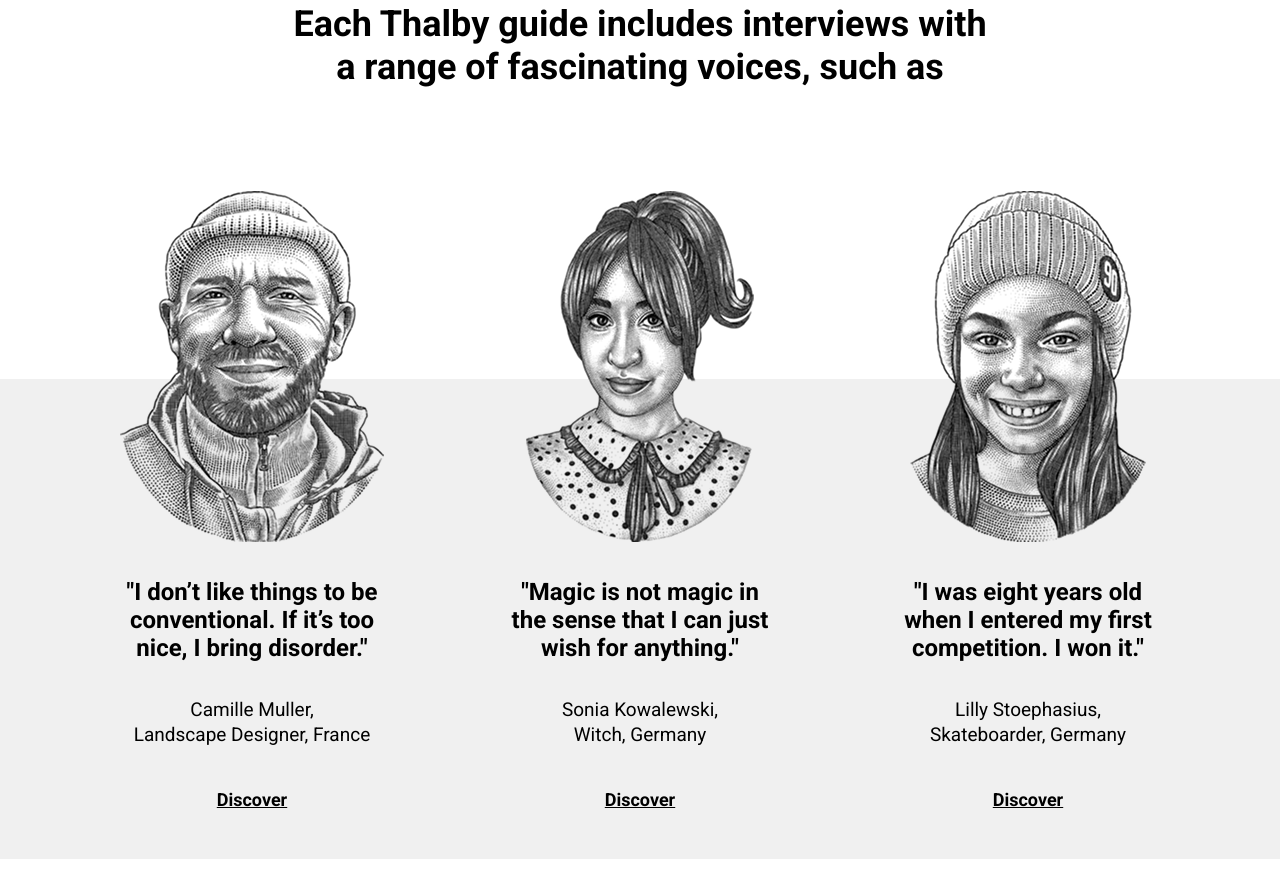
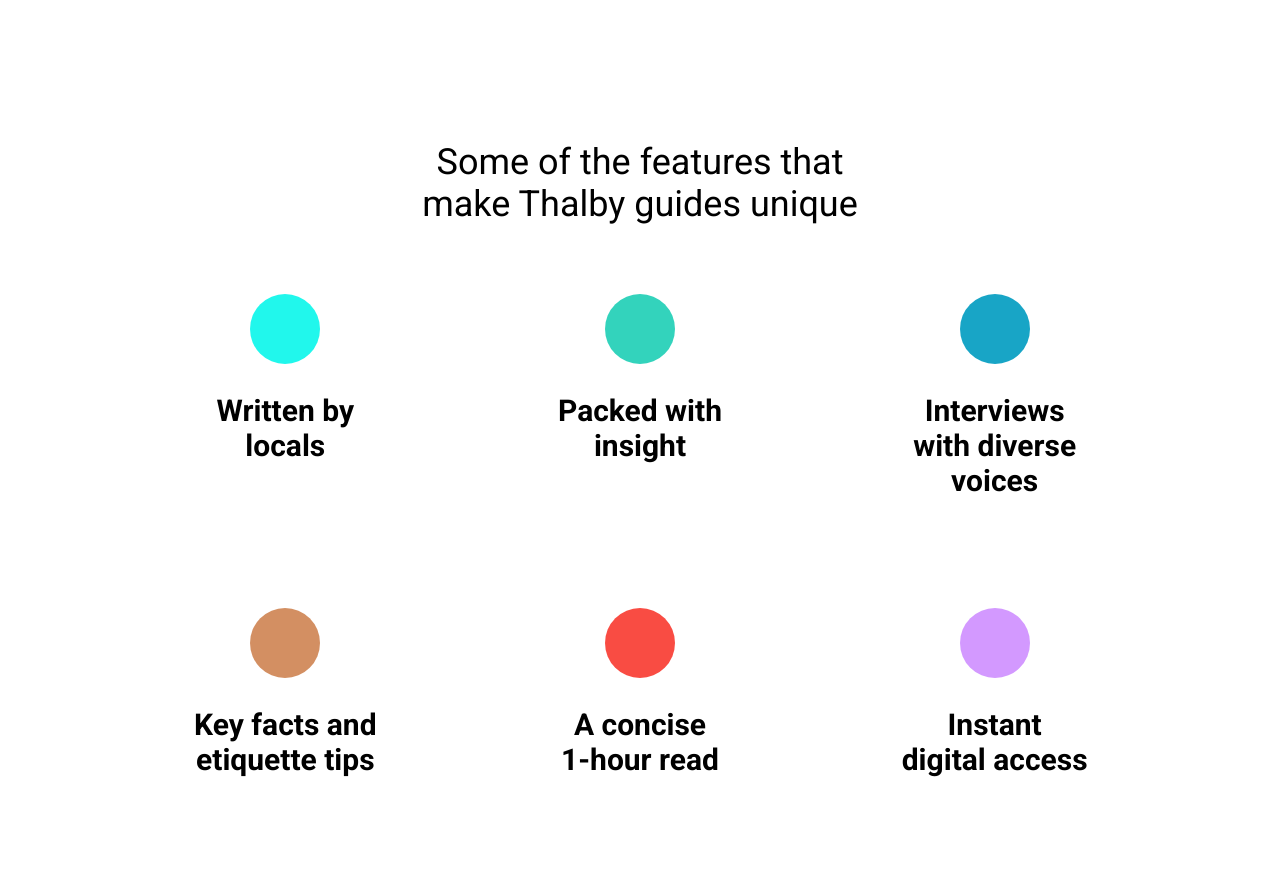
Before and after one commit to hoakiin/thalby, a plain HTML site: page index.html in a window 1280 px wide. Shown: the part 3885-4775 px from the top of the page. Before the commit the page ends 4744 px from the top, so only its background shows below. Drawn offline with Linux system fonts and the light colour scheme.

Commit message:
add features section

```diff
--- a/css/styles.css
+++ b/css/styles.css
@@ -213,6 +213,43 @@
     width: 550px;
 }
 
+
+/* features section */
+
+.features {
+    padding-top: 190px;
+    text-align: center;
+}
+
+.features h2 {
+    font-weight: 400;
+    width: 450px;
+    margin: 0 auto;
+    text-align: center;
+    line-height: 42px;
+}
+
+.features__wrapper {
+    padding: 69px 0 110px 0;
+    display: grid;
+    grid-template-columns: 1fr 1fr 1fr;
+    row-gap: 110px;
+}
+
+.features__item__title {
+    line-height: 35px;
+    padding-top: 26px;
+    font-size: 30px;
+    font-weight: 700;
+    width: 200px;
+    margin: 0 auto;
+}
+
+.features__item__title span {
+    display: block;
+}
+
+
 /* people section */
 
 .people {
--- a/index.html
+++ b/index.html
@@ -115,6 +115,38 @@
         </div>
     </section>
 
+    <section class="features">
+        <div class="container">
+            <h2>Some of the features that make Thalby guides unique</h2>
+            <div class="features__wrapper">
+                <div class="features__item">
+                    <img src="images/c1.svg" alt="circle1">
+                    <h3 class="features__item__title">Written by locals</h3>
+                </div>
+                <div class="features__item">
+                    <img src="images/c2.svg" alt="circle2">
+                    <h3 class="features__item__title">Packed with insight</h3>
+                </div>
+                <div class="features__item">
+                    <img src="images/c3.svg" alt="circle3">
+                    <h3 class="features__item__title">Interviews with diverse voices</h3>
+                </div>
+                <div class="features__item">
+                    <img src="images/c4.svg" alt="circle4">
+                    <h3 class="features__item__title">Key facts and etiquette tips</h3>
+                </div>
+                <div class="features__item">
+                    <img src="images/c5.svg" alt="circle5">
+                    <h3 class="features__item__title"><span> A concise</span>1-hour read</h3>
+                </div>
+                <div class="features__item">
+                    <img src="images/c6.svg" alt="circle6">
+                    <h3 class="features__item__title"><span>Instant</span>digital access</h3>
+                </div>
+            </div>
+        </div>
+    </section>
+
      <section class="people">
         <div class="container">
             <h2>Each Thalby guide includes interviews with a range of fascinating voices, such as</h2>
```
Also changed, not shown: images/c1.svg (added), images/c2.svg (added), images/c3.svg (added), images/c4.svg (added), images/c5.svg (added), images/c6.svg (added).
